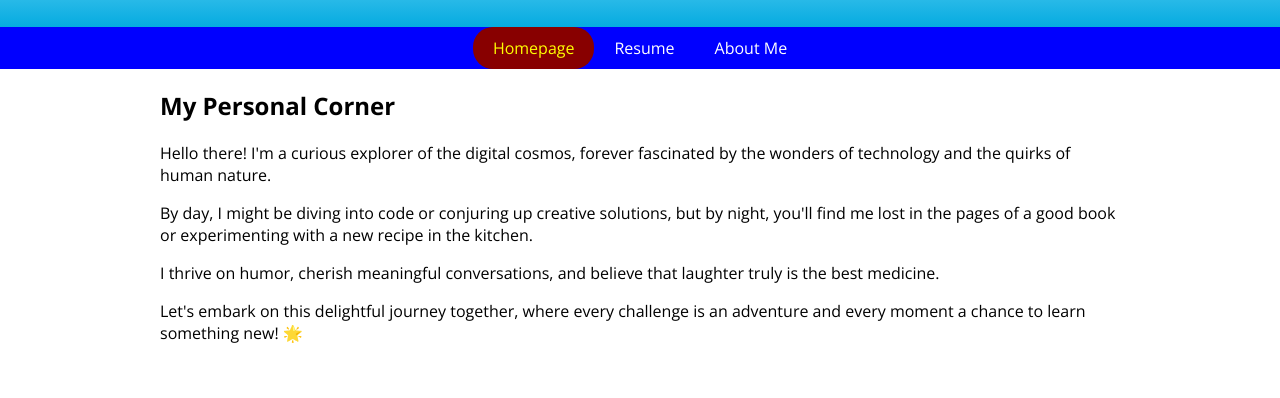
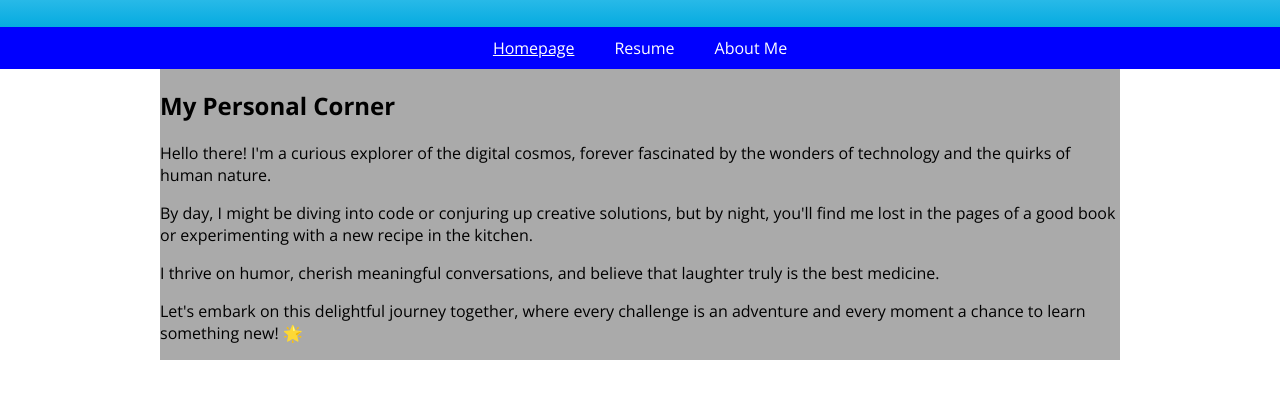
Before and after one commit to number1pride/webdev_project_two, a plain HTML site: page index.html in a window 1280 px wide. In both pictures the pointer is over the link "Homepage". Shown: the part 74-472 px from the top of the page. Drawn offline with nearby package versions, Linux system fonts and the light colour scheme.

Commit message:
completed first revision of formatting in css

```diff
--- a/css/style.css
+++ b/css/style.css
@@ -74,14 +74,20 @@ body {
 }
 
 #main-navbar ul li a:hover {
-    background-color: #800;
-    color: yellow;
-    border-radius: 20px;
+    text-decoration: underline;
+    /* background-color: #000; */
+    /* color: yellow; */
+    /* border-radius: 20px; */
 }
-
-
-/* TODO: content-wrapper */
 
 .clear {
     clear: both;
 }
+
+#content-wrapper {
+    background-color: #aaa;
+}
+
+#main-navbar #onpage {
+    text-decoration: underline;
+}
```
